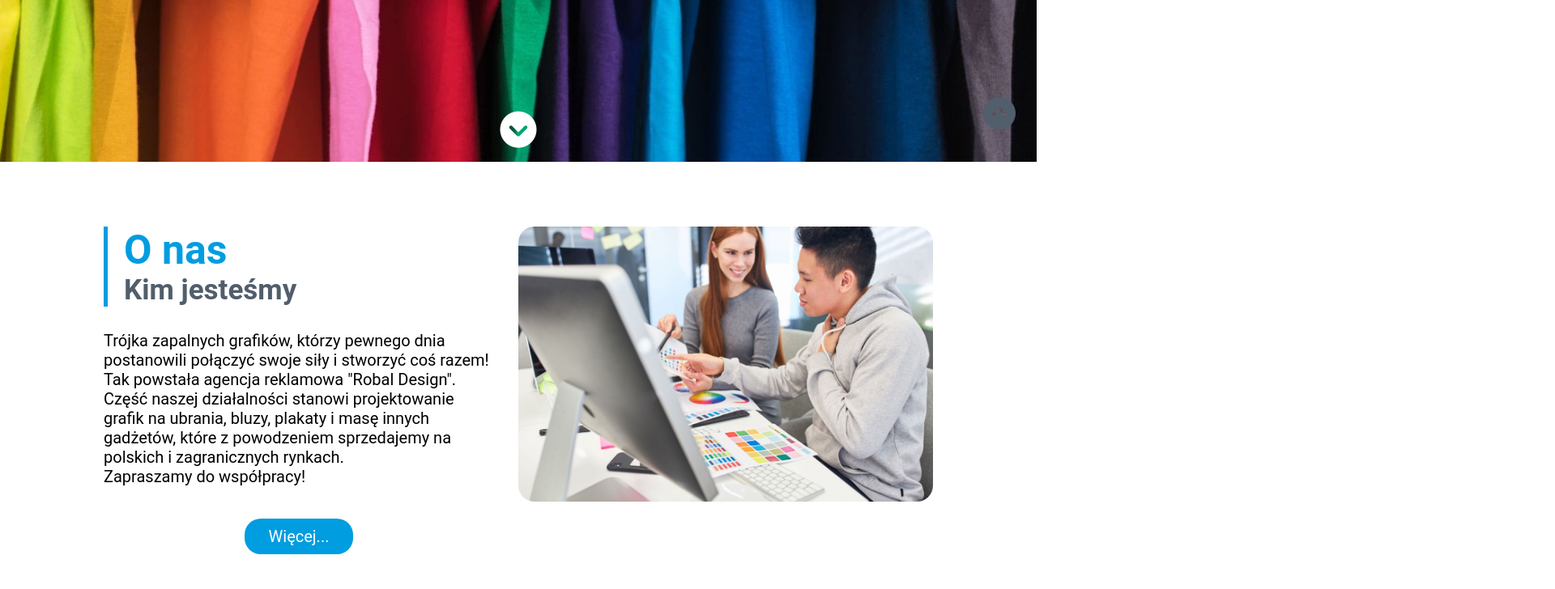
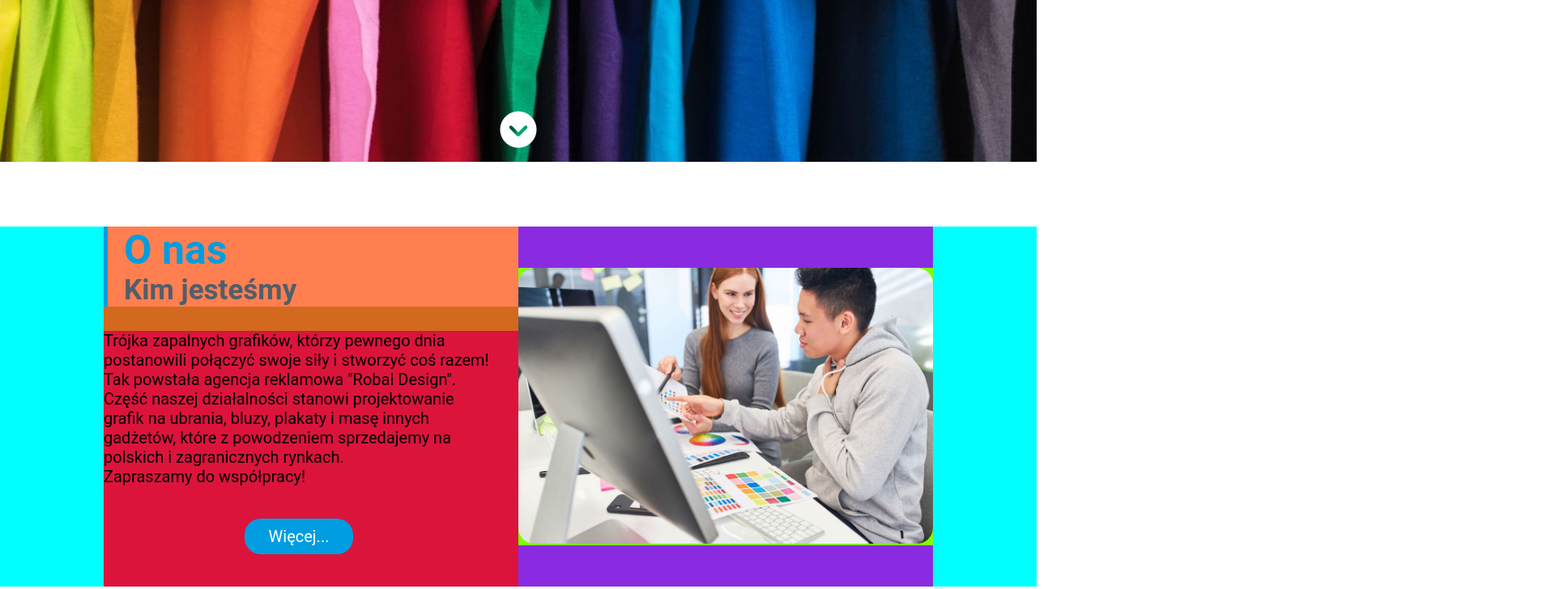
Before and after one commit to RomPop76/RobalDesignPage, a plain HTML site: page index.html in a window 1280 px wide. Shown: the part 600-1328 px from the top of the page at 81% size, 1920 px wide, since content can reach past the window. Drawn offline with Linux system fonts and the light colour scheme.

Commit message:
Commit 11

```diff
--- a/css/style.css
+++ b/css/style.css
@@ -96,7 +96,7 @@ a:hover {
     top: 35%;
     left: 50%;
     transform: translate(-50%, -50%);
-   width: 30%;
+    width: 30%;
 }
 
 .baner button {
@@ -139,8 +139,9 @@ i:hover {
 }
 
 /* Sekcja "aboutUs" i "Portfol" */
-
-
+.aboutUs {
+    background-color: aqua;
+}
 .aboutUs i {
     position: fixed;
     font-size: 4rem;
@@ -160,29 +161,33 @@ div.about {
     display: flex;
     margin: 80px auto;
     width: 80%;
+    background-color: blueviolet;
 }
 
 div.aboutText {
     display: flex;
     flex-direction: column;
     width: 50%;
+    background-color: chocolate;
 }
 
 div.aboutImage {
     width: 50%;
+    margin: auto;
+    background-color: chartreuse;
 }
 
 div.aboutTittle {
     width: 100%;
     border-left: 5px solid var(--blue);
     padding-left: 2rem;
+    background-color: coral;
 }
 
 div.aboutTittle h1 {
     font-size: 5rem;
     color: var(--blue);
 }
-
 
 div.aboutTittle h2 {
     font-size: 3.5rem;
@@ -193,6 +198,7 @@ div.aboutDescription {
     width: 100%;
     margin-top: 30px;
     padding-right: 30px;
+    background-color: crimson;
 }
 
 div.aboutDescription p {
--- a/index.html
+++ b/index.html
@@ -46,7 +46,7 @@
       <i class="fa-solid fa-circle-chevron-down"></i>
     </section>
     <section class="aboutUs">
-      <a href="#"><i class="fa-solid fa-circle-chevron-down"></i></a>
+      <!-- <a href="#"><i class="fa-solid fa-circle-chevron-down"></i></a> -->
       <div class="about">
         <div class="aboutText">
           <div class="aboutTittle">
@@ -64,7 +64,7 @@
         </div>
       </div>
     </section>
-    <section class="howWeWork">
+    <!-- <section class="howWeWork">
       <div class="weWork">
         <div class="howWeWorkText">
           <div class="howWeWorkTittle">
@@ -104,8 +104,8 @@
           <p>wdrożenie i promocja</p>
         </div>
       </div>
-    </section>
-    <section class="portfol">
+    </section> -->
+    <!-- <section class="portfol">
       <div class="about">
         <div class="aboutText">
           <div class="aboutTittle">
@@ -121,19 +121,16 @@
           <img src="image/portfolioImage.jpg" alt="Portfolio Image">
         </div>
       </div>
-      <!-- <div class="image2">
+      <div class="image2">
         <div class="imageText">
           <p>Pomysł i projektowanie</p>
           <p>Design</p>
           <p>wdrożenie i promocja</p>
-        </div> -->
+        </div>
       </div>
-    </section>
+    </section> -->
   </main>
 
   <footer></footer>
 </body>
 </html>
-
-<!-- <h1>O nas</h1>
-      <h2>Kim jesteśmy</h2> -->
```
